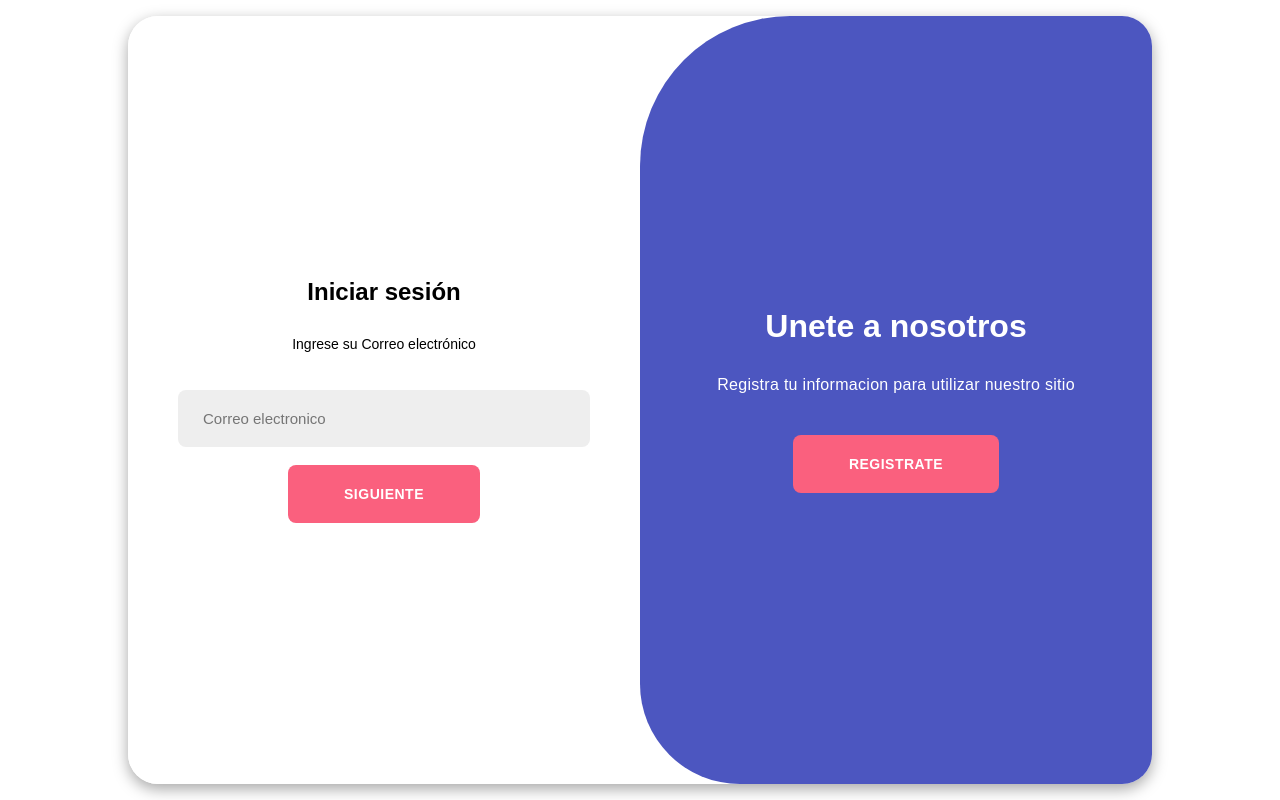
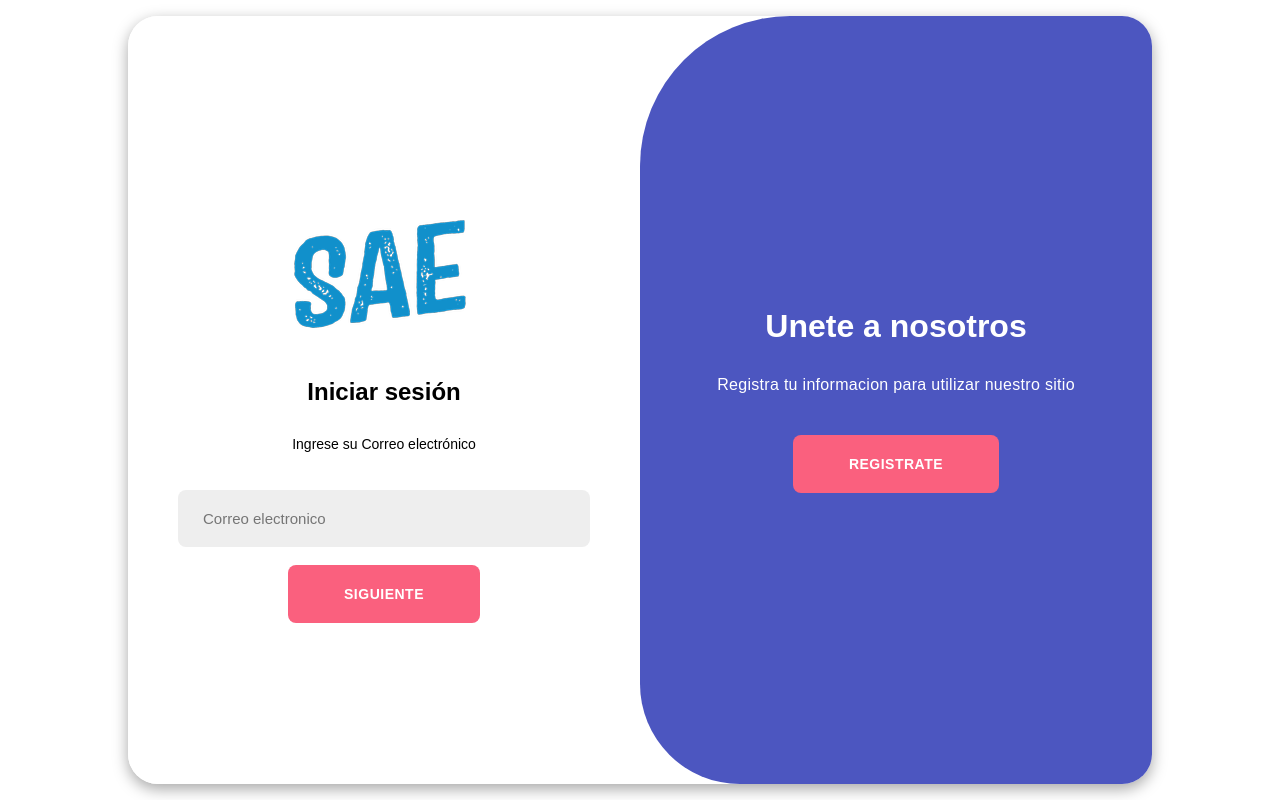
Before and after one commit to Tito2312/Login1-sae, a plain HTML site: page index.html in a window 1280 px wide. Drawn offline with Linux system fonts and the light colour scheme.

Commit message:
imagenes subidas.T23

```diff
--- a/index.html
+++ b/index.html
@@ -10,7 +10,7 @@
     <div class="container" id="container">
         <div class="form-container sign-up">
             <div class="div-form">
-                <img src="../../imgs/LogoSample_ByTailorBrands.jpg" alt="">
+                <img src="imgs/LogoSample_ByTailorBrands.jpg" alt="">
                 <h2>Crea tu cuenta</h2>
                 <span>Ingrese su Correo electrónico para registrarte</span>
                 <input type="text" placeholder="Nombre">
@@ -21,7 +21,7 @@
         </div>
         <div class="form-container sign-in">
             <div class="div-form">
-                <img src="../../imgs/LogoSample_ByTailorBrands.jpg" alt="">
+                <img src="imgs/LogoSample_ByTailorBrands.jpg" alt="">
                 <h2>Iniciar sesión</h2>
                 <span class="viewF">Ingrese su Correo electrónico</span>
                 <span class="hiddenF">Ingrese su contraseña</span>
```
Also changed, not shown: imgs/LogoSample_ByTailorBrands.jpg (added).
